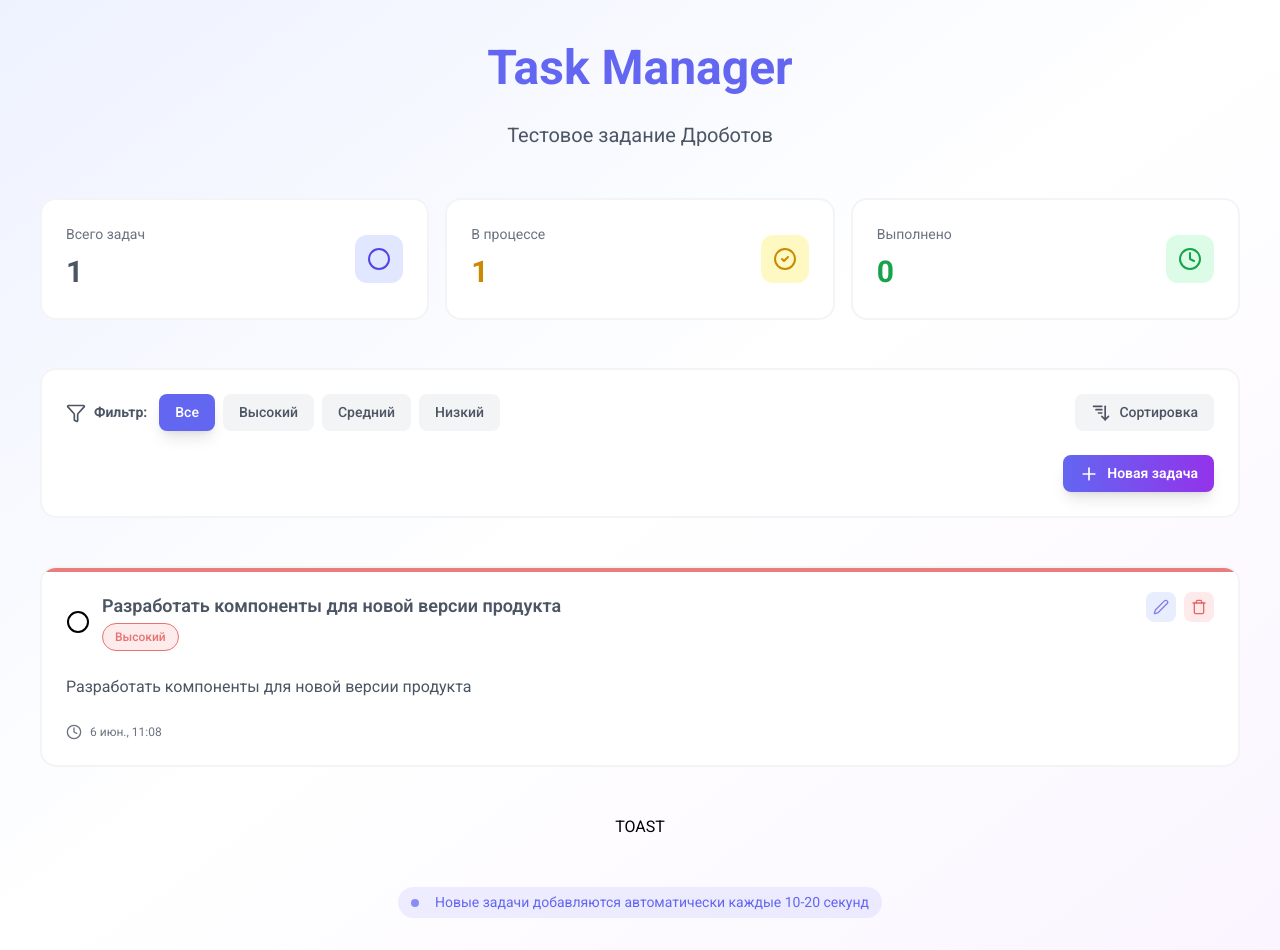
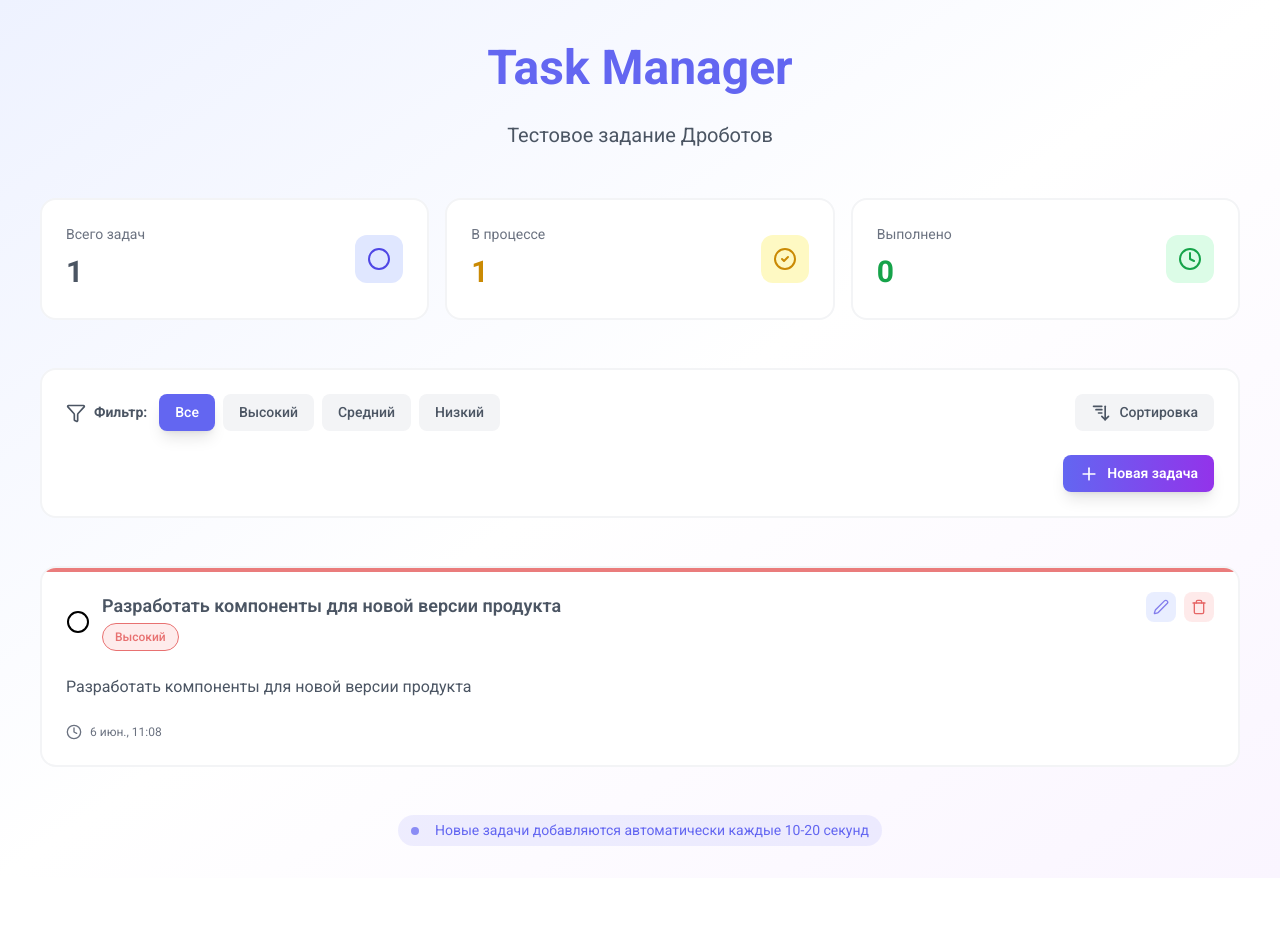
Before and after one commit to AlexDrobotov94/drobotov-sias-group-test-project, a React (Vite) app: page / in a window 1280 px wide. After the commit the page ends 878 px from the top, so only its background shows below. Built offline with nearby package versions, Linux system fonts and the light colour scheme.

Commit message:
feat: added add task toast

```diff
--- a/src/entities/task/index.ts
+++ b/src/entities/task/index.ts
@@ -1,3 +1,5 @@
+export { taskAddedToast } from "./model/tasks-toasts";
+
 export { generateMockTask } from "./model/mock-generator";
 
 export { selectTaskById } from "./store/selectors";
--- /dev/null
+++ b/src/entities/task/model/tasks-toasts.ts
@@ -0,0 +1,12 @@
+import { toast } from "@/shared/components/toast";
+
+export function taskAddedToast({ taskName }: { taskName: string }) {
+  return toast({
+    title: "Добавлена задача",
+    description: `${taskName}`,
+    button: {
+      label: "ОK",
+      onClick: () => {},
+    },
+  });
+}
--- a/src/features/task-form/hooks/use-task-form.tsx
+++ b/src/features/task-form/hooks/use-task-form.tsx
@@ -1,7 +1,7 @@
 import { useForm } from "react-hook-form";
 import { z } from "zod";
 import { zodResolver } from "@hookform/resolvers/zod";
-import { tasksAddTask, tasksEditTask } from "@/entities/task";
+import { taskAddedToast, tasksAddTask, tasksEditTask } from "@/entities/task";
 import { useDispatch } from "react-redux";
 import type { TaskFormProps } from "../model/types";
 
@@ -47,6 +47,7 @@ export function useTaskForm(props: TaskFormProps) {
   const submitHandler = (data: TaskFormValues) => {
     if (mode === "add") {
       dispatch(tasksAddTask(data));
+      taskAddedToast({ taskName: data.title });
     }
 
     if (mode === "edit") {
--- a/src/features/tasks-cron/model/task-autogenerator.ts
+++ b/src/features/tasks-cron/model/task-autogenerator.ts
@@ -1,5 +1,9 @@
 import { store } from "@/shared/store/store";
-import { generateMockTask, tasksAddTask } from "@/entities/task";
+import {
+  generateMockTask,
+  taskAddedToast,
+  tasksAddTask,
+} from "@/entities/task";
 
 type RandomDelay = [number, number];
 const RANDOM_DELAY: RandomDelay = [10000, 20000];
@@ -26,7 +30,8 @@ class TaskAutoGeneratorService {
     this.timeoutId = setTimeout(() => {
       const task = generateMockTask();
       store.dispatch(tasksAddTask(task));
-      this.scheduleNext(); // планируем следующую генерацию
+      this.scheduleNext();
+      taskAddedToast({ taskName: task.title });
     }, delay);
   }
 
--- a/src/features/tasks-cron/ui/cron-badge.tsx
+++ b/src/features/tasks-cron/ui/cron-badge.tsx
@@ -3,7 +3,6 @@ import { hexToRgba } from "@/shared/utils/hex-to-rgba";
 import styled, { keyframes } from "styled-components";
 import { useTaskAutoGenerator } from "../hooks/use-tasks-autogenerator";
 import { useEffect } from "react";
-import { toast } from "@/shared/components/toast";
 
 export function CronBadge() {
   const { start, stop } = useTaskAutoGenerator(true);
@@ -17,32 +16,12 @@ export function CronBadge() {
   }, [start, stop]);
 
   return (
-    <>
-      <button
-        onClick={() => {
-          toast({
-            title: "Новая задача",
-            description: "Задача успешно создана",
-            button: {
-              label: "Ок",
-              onClick: () => {
-                console.log("Clicked OK");
-              },
-            },
-          });
-        }}
-      >
-        TOAST
-      </button>
-      <Wrapper>
-        <Badge>
-          <PulseDot />
-          <span>
-            Новые задачи добавляются автоматически каждые 10-20 секунд
-          </span>
-        </Badge>
-      </Wrapper>
-    </>
+    <Wrapper>
+      <Badge>
+        <PulseDot />
+        <span>Новые задачи добавляются автоматически каждые 10-20 секунд</span>
+      </Badge>
+    </Wrapper>
   );
 }
 
```
